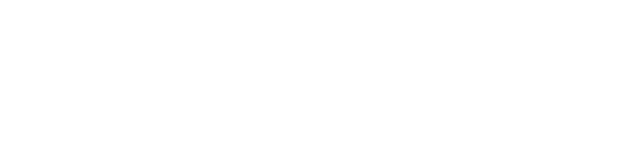
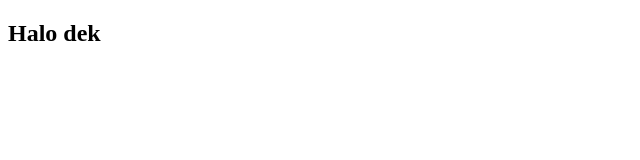
Before and after one commit to fdhliakbar/amplopku, a plain HTML site: page index.html in a window 1280 px wide. Shown: the whole page, without its empty margins (0-640 px from the left). Drawn offline with Linux system fonts and the light colour scheme.

Commit message:
docs: Upload note

```diff
--- a/index.html
+++ b/index.html
@@ -8,7 +8,11 @@
     <style src="./style/home.css"></style>
   </head>
   <body>
-    <nav class="navbar"></nav>
+    <!-- navbar -->
+    <nav class="navbar">
+      <h2>Halo dek</h2>
+    </nav>
+    <!-- end navbar -->
     <!-- javascript -->
     <script src=""></script>
   </body>
--- a/style/home.css
+++ b/style/home.css
@@ -0,0 +1,17 @@
+* {
+  margin: 0;
+  padding: 0;
+  box-sizing: border-box;
+  text-decoration: none;
+  border: none;
+  outline: none;
+  scroll-behavior: smooth;
+  font-family: "Poppins", sans-serif;
+}
+
+:root {
+  --bg-color: #000008;
+  --second-bg-color: #131313;
+  --text-color: white;
+  --main-color: #00ffee;
+}
```
Also changed, not shown: note.txt (added).
